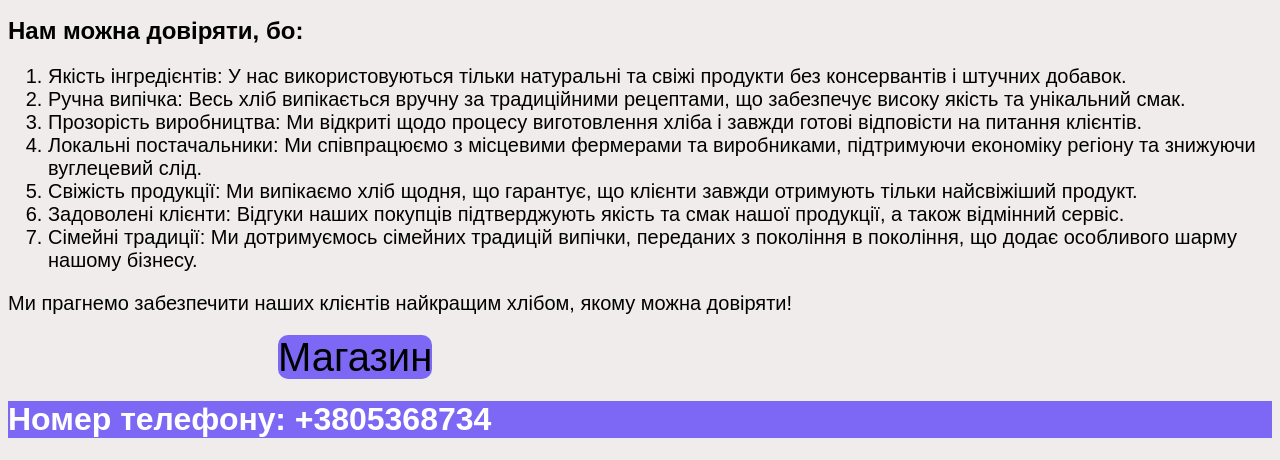
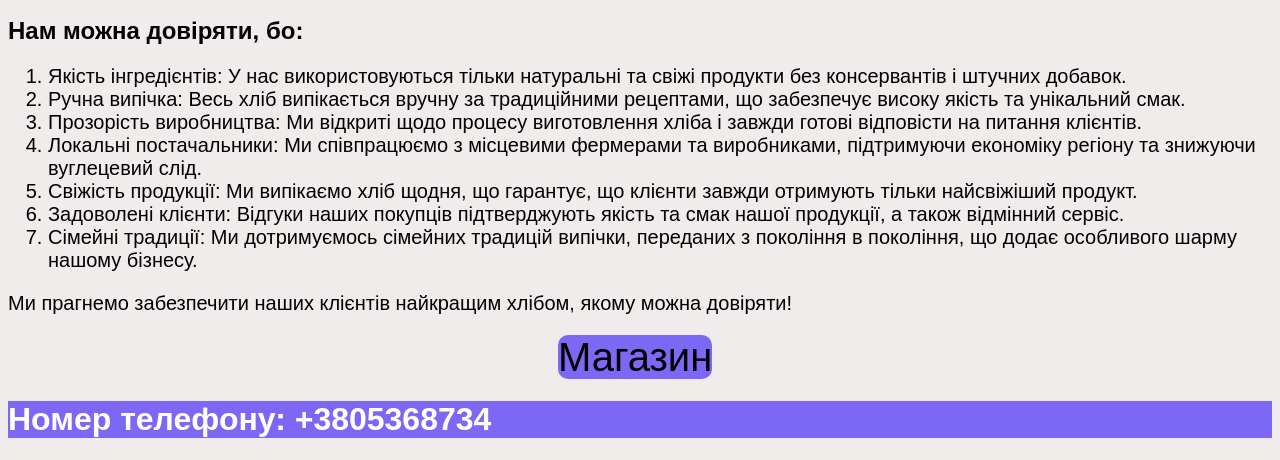
Before and after one commit to Egor56864/sigmasdsdsd, a plain HTML site: page index.html in a window 1280 px wide. Shown: the part 382-842 px from the top of the page. Drawn offline with Linux system fonts and the light colour scheme.

Commit message:
style.css

```diff
--- a/style.css
+++ b/style.css
@@ -26,7 +26,7 @@ a {
     color: black;
     background-color: #7D68F6;
     border-radius: 10px;
-    margin-left:270px;
+    margin-left:550px;
 }
 footer {
     background-color: #7D68F6;
```
